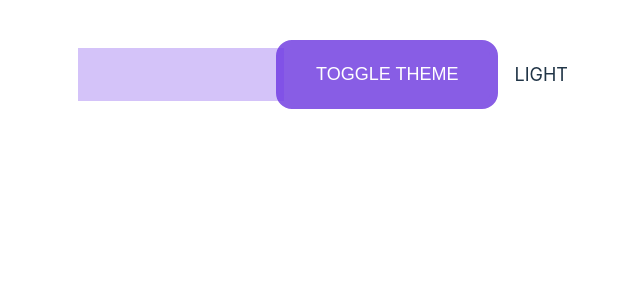
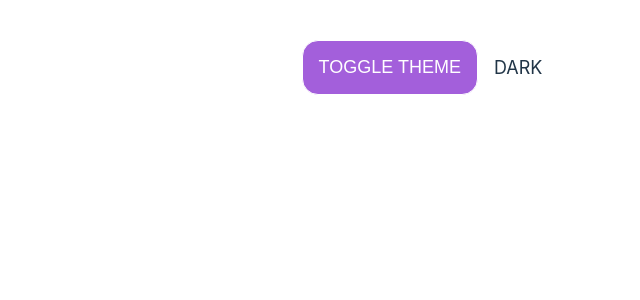
Before and after one commit to Chinmaykd21/react-practice-projects, a React (Vite) app: page / in a window 1280 px wide. Shown: the top 300 px of the page, without its empty margins (218-858 px from the left). Built offline with nearby package versions, Linux system fonts and the light colour scheme.

Commit message:
re-implement

```diff
--- a/src/Theme/context/themeProvider.tsx
+++ b/src/Theme/context/themeProvider.tsx
@@ -1,17 +1,16 @@
 import { FC, ReactNode, useState } from "react";
 import { Theme, ThemeContext } from "../hooks/use-theme";
 
-type ThemeProviderProps = {
+export type ThemeProviderProps = {
   children: ReactNode;
 };
 
 export const ThemeProvider: FC<ThemeProviderProps> = ({ children }) => {
-  const [theme, setTheme] = useState<Theme>("light");
+  const [theme, setTheme] = useState<Theme>("dark");
 
   const toggleTheme = () => {
-    setTheme((prevTheme) => (prevTheme === "light" ? "dark" : "light"));
+    setTheme((prevTheme) => (prevTheme === "dark" ? "light" : "dark"));
   };
-
   return (
     <ThemeContext.Provider value={{ theme, toggleTheme }}>
       {children}
--- a/src/Theme/hooks/use-theme.tsx
+++ b/src/Theme/hooks/use-theme.tsx
@@ -2,7 +2,7 @@ import { createContext, useContext } from "react";
 
 export type Theme = "light" | "dark";
 
-type ThemeContextType = {
+export type ThemeContextType = {
   theme: Theme;
   toggleTheme: () => void;
 };
@@ -13,12 +13,10 @@ export const ThemeContext = createContext<ThemeContextType | undefined>(
 
 export const useTheme = (): ThemeContextType => {
   const context = useContext(ThemeContext);
-
   if (!context) {
     throw new Error(
-      "Theme context must be accessed inside the theme context provider"
+      "Theme context cannot be used outside of the context provider"
     );
   }
-
   return context;
 };
--- a/src/Theme/index.css
+++ b/src/Theme/index.css
@@ -7,27 +7,27 @@
 
 .toggle-theme {
   position: relative;
-  background-color: rgb(136, 93, 229);
-  color: white;
+  padding: 1rem;
   font-size: large;
-  padding: 1rem 2rem;
+  text-transform: uppercase;
+  background-color: rgb(163, 95, 219);
+  color: rgb(255, 255, 255);
+  border: white solid 0.1rem;
   border-radius: 1rem;
-  border: 0.5rem solid rgb(136, 93, 229);
   cursor: pointer;
-  text-transform: uppercase;
-  /* overflow: hidden; */
+  overflow: hidden;
 }
 
 .toggle-theme::before {
   position: absolute;
-  background-color: rgb(114, 58, 235);
   content: "";
+  width: 100%;
+  height: 100%;
+  left: -100%;
   top: 0;
-  left: -100%;
-  height: 100%;
-  width: 100%;
-  transition: all 0.8s ease;
+  background-color: rgb(163, 95, 219);
   opacity: 0.3;
+  transition: all 0.5s ease;
 }
 
 .toggle-theme:hover::before {
```
